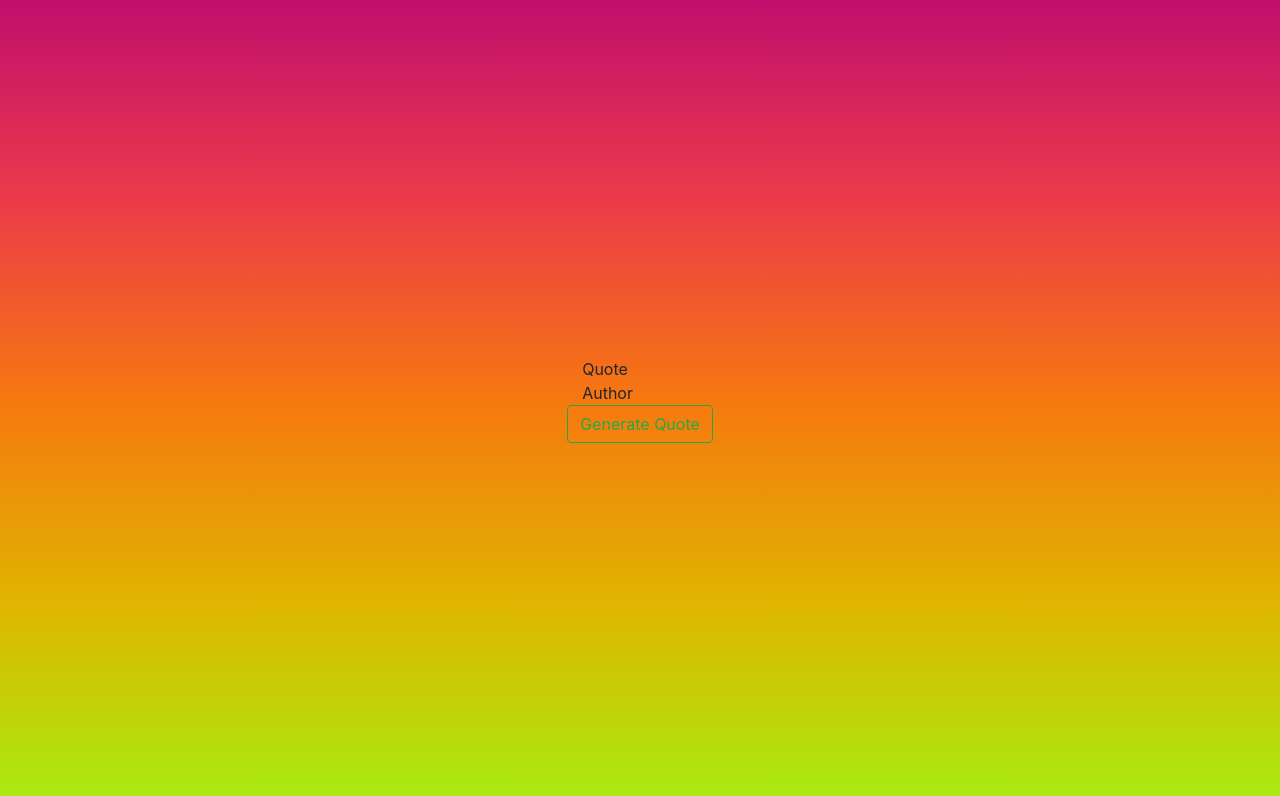
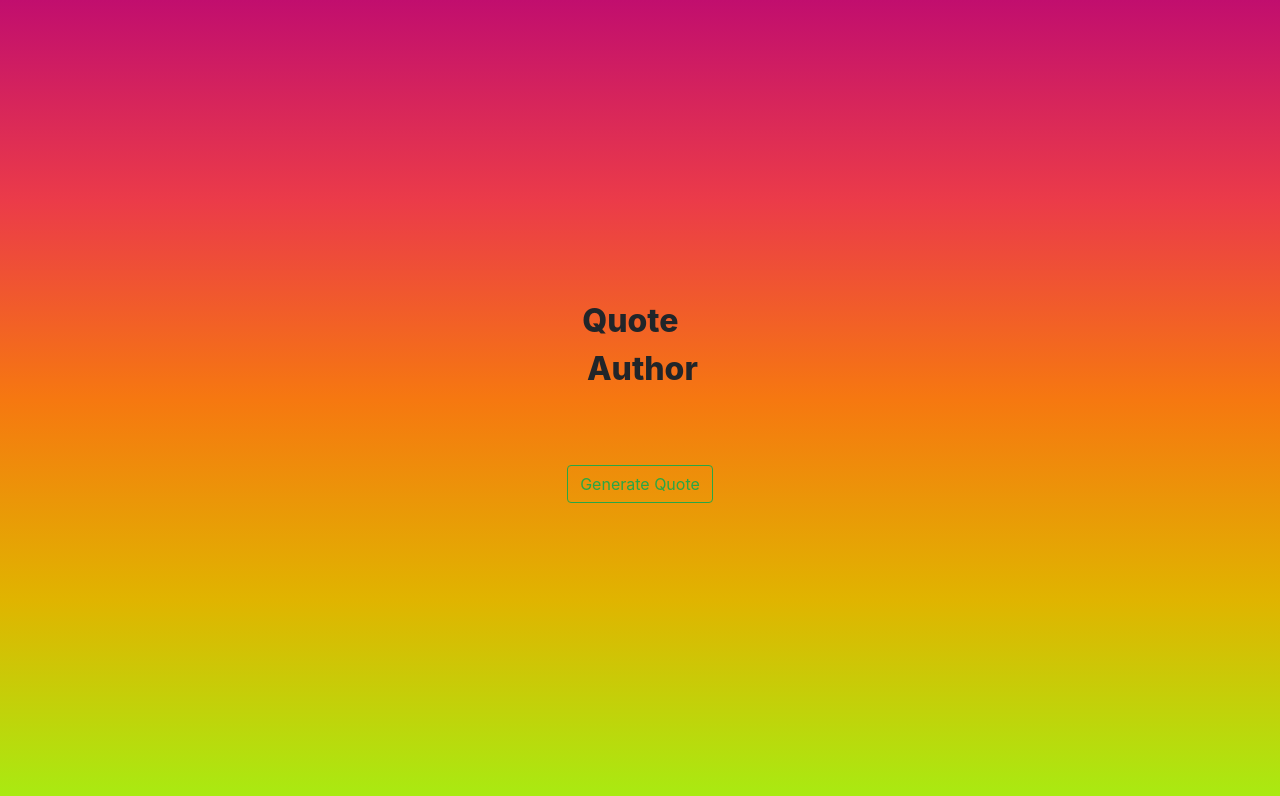
Before and after one commit to tbenis/generate-random-quote, a plain HTML site: page index.html in a window 1280 px wide. Drawn offline with nearby package versions, Linux system fonts and the light colour scheme.

Commit message:
more improvents on astethics

```diff
--- a/index.html
+++ b/index.html
@@ -9,11 +9,14 @@
     </head>
     <body>
         <div class="container main-body">
-            <div id="quote">Quote</div>
-            <div id="author">Author</div>
+            <div class="quote-body">
+                <div id="quote">Quote</div>
+                <div id="author" class="text-right">Author</div>
+            </div>
+            <br><br><br>
             <div class="row justify-content-center">
                 <div class="">
-                  <button type="button" name="button" class="btn col-12 btn-outline-success" onclick="generateQuote()">Generate Quote</button>
+                  <button type="button" name="button" class="btn  col-12 btn-outline-success" onclick="generateQuote()">Generate Quote</button>
                 </div>
            </div>
 
--- a/main.css
+++ b/main.css
@@ -7,8 +7,8 @@ body {
     justify-content: center;
     background-image: linear-gradient(to bottom, #c10e6e, #eb3b49, #f67810, #e0b400, #a8eb12);
 }
-/* .main-body{
-    height: 100%;
-    /* margin: 0 */
+.quote-body{
 
-} */
+    font-weight: 800;
+    font-size: xx-large;
+}
--- a/scripts.js
+++ b/scripts.js
@@ -4,7 +4,7 @@ function pickRandomQuote(){
 function generateQuote(){
     var selectdQ = pickRandomQuote();
     for (var i = 0; i < quotes.length; i++) {
-        document.getElementById('quote').innerHTML = quotes[selectdQ].quote;
+        document.getElementById('quote').innerHTML = "&ldquo;"+ quotes[selectdQ].quote +"&rdquo;";
         document.getElementById('author').innerHTML = "- " + quotes[selectdQ].author;
     }
 }
```
